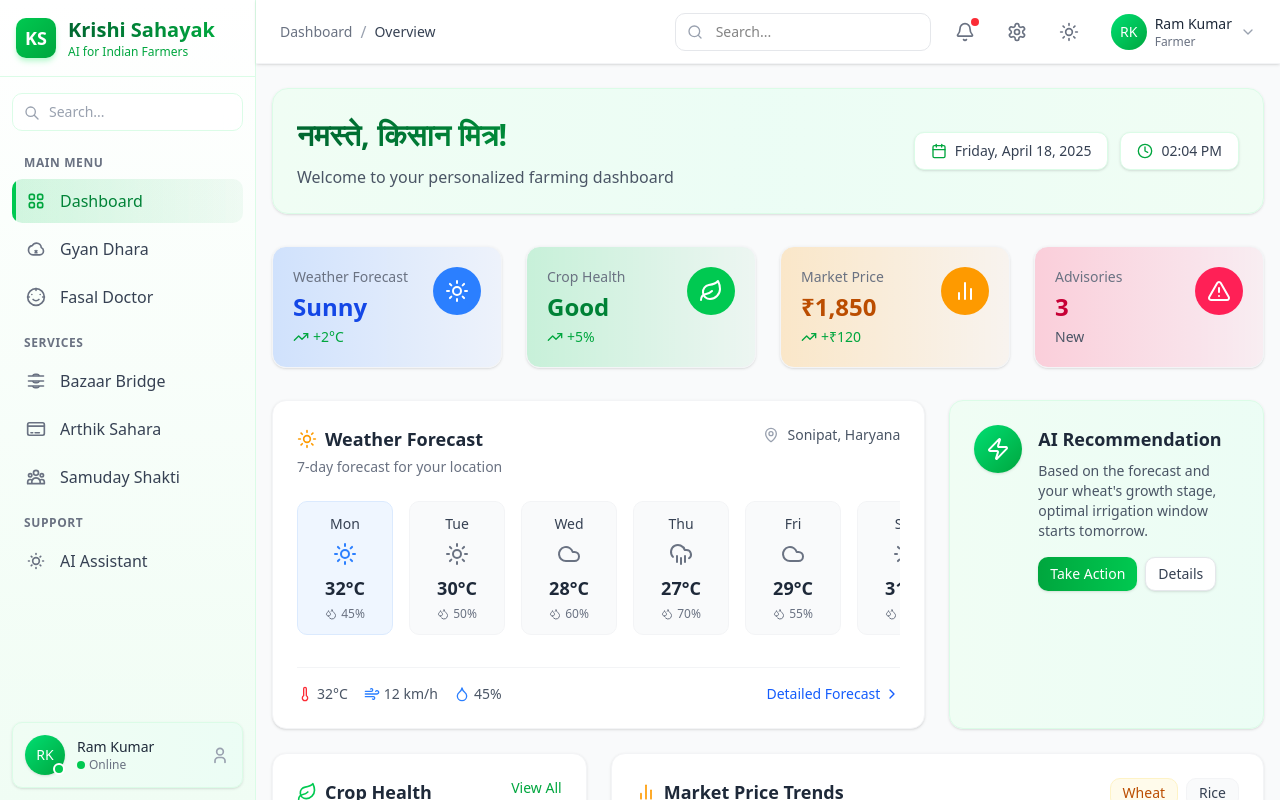
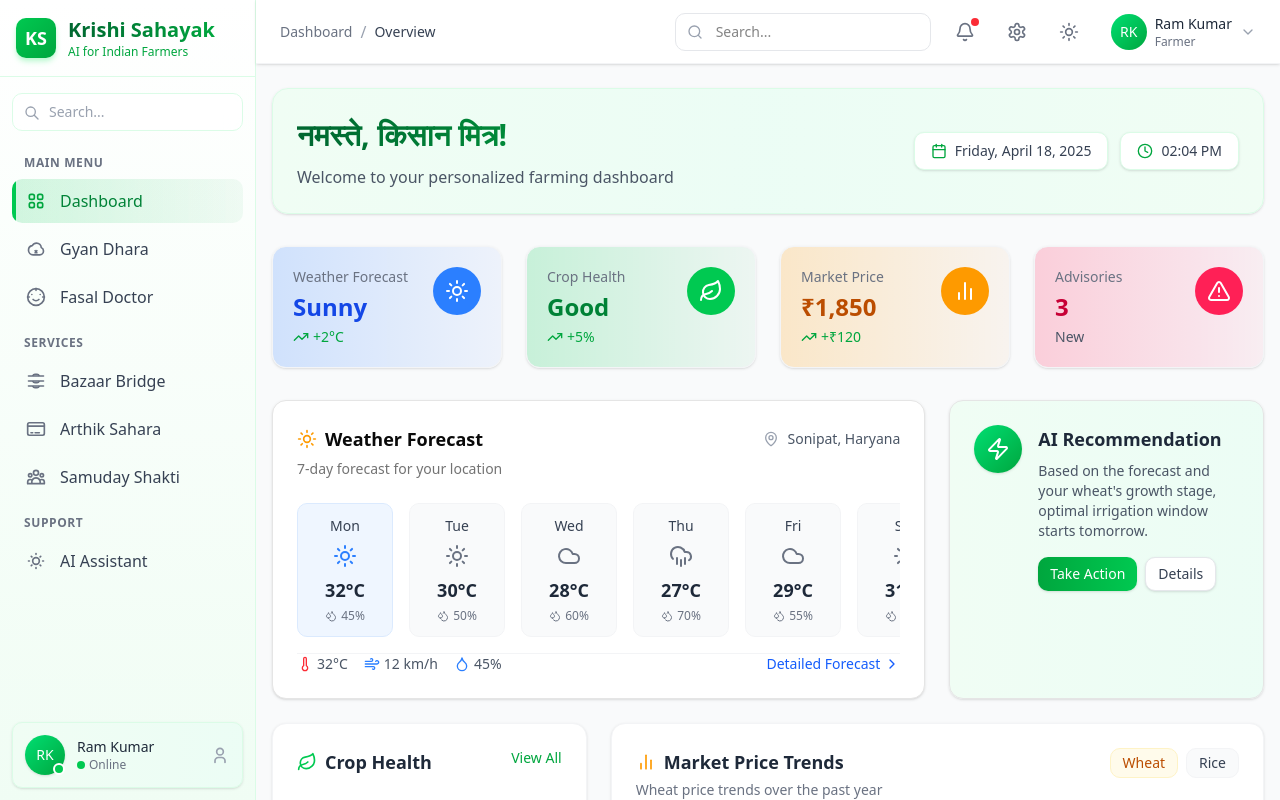
Before and after one commit to joyal-jij0/pragati, a Next.js app in the folder web/: page / in a window 1280 px wide. Built offline with nearby package versions, Linux system fonts and the light colour scheme.

Commit message:
fix: refactor Weather Forecast section to use Card component for improved layout and readability

```diff
--- a/web/src/app/page.tsx
+++ b/web/src/app/page.tsx
@@ -14,6 +14,7 @@ import {
 } from "lucide-react";
 import { motion } from "framer-motion";
 import { AreaChart, Area, XAxis, YAxis, CartesianGrid, Tooltip, ResponsiveContainer, BarChart, Bar, PieChart as RePieChart, Pie, Cell } from 'recharts';
+import { Card, CardContent, CardDescription, CardHeader, CardTitle } from "@/components/ui/card";
 
 // Weather forecast data
 const weatherData = [
@@ -326,35 +327,51 @@ export default function Home() {
               initial={{ opacity: 0, y: 20 }}
               animate={{ opacity: 1, y: 0 }}
               transition={{ duration: 0.3, delay: 0.1 }}
-              className="md:col-span-2 bg-white rounded-xl shadow-sm border border-gray-100 p-6 hover:shadow-md transition-all duration-200"
+              className="md:col-span-2 bg-white rounded-xl transition-all duration-200"
             >
-              <div className="flex justify-between items-start mb-6">
-                <div>
-                  <h3 className="text-lg font-semibold text-gray-800 flex items-center">
-                    <Sun className="w-5 h-5 mr-2 text-amber-500" />
+              <Card className="relative col-span-2">
+              <CardHeader>
+                <CardTitle className="text-lg font-semibold flex w-full justify-between items-center">
+                  <div className="flex items-center">
+                    <Sun className="size-5 mr-2 text-amber-500" />
                     Weather Forecast
-                  </h3>
-                  <p className="text-sm text-gray-500 mt-1">7-day forecast for your location</p>
                   </div>
                   <div className="flex items-center gap-2">
                     <MapPin className="w-4 h-4 text-gray-400" />
-                  <span className="text-sm font-medium text-gray-600">Sonipat, Haryana</span>
+                    <span className="text-sm font-medium text-gray-600">
+                      Sonipat, Haryana
+                    </span>
                   </div>
-              </div>
+                </CardTitle>
+                <CardDescription>
+                  <span>7-day forecast for your location</span>
+                </CardDescription>
+              </CardHeader>
 
+              <CardContent>
                 <div className="flex flex-nowrap overflow-x-auto pb-4 gap-4 scrollbar-hide">
                   {weatherData.map((item, index) => (
                     <div
                       key={index}
                       className={`flex-shrink-0 w-24 rounded-lg p-3 flex flex-col items-center ${
-                      index === 0 ? 'bg-blue-50 border border-blue-100' : 'bg-gray-50 border border-gray-100'
+                        index === 0
+                          ? 'bg-blue-50 border border-blue-100'
+                          : 'bg-gray-50 border border-gray-100'
                       }`}
                     >
-                    <p className="text-sm font-medium text-gray-700">{item.day}</p>
-                    <div className={`my-2 text-${index === 0 ? 'blue' : 'gray'}-500`}>
+                      <p className="text-sm font-medium text-gray-700">
+                        {item.day}
+                      </p>
+                      <div
+                        className={`my-2 text-${
+                          index === 0 ? 'blue' : 'gray'
+                        }-500`}
+                      >
                         {item.icon}
                       </div>
-                    <p className="text-lg font-bold text-gray-800">{item.temp}°C</p>
+                      <p className="text-lg font-bold text-gray-800">
+                        {item.temp}°C
+                      </p>
                       <div className="flex items-center mt-1 text-xs text-gray-500">
                         <Droplets className="w-3 h-3 mr-1" />
                         <span>{item.humidity}%</span>
@@ -363,7 +380,7 @@ export default function Home() {
                   ))}
                 </div>
 
-              <div className="mt-4 pt-4 border-t border-gray-100">
+                <div className="w-full bottom-0 border-t border-gray-100">
                 <div className="flex justify-between items-center">
                   <div className="flex items-center gap-4">
                     <div className="flex items-center gap-1 text-sm text-gray-600">
@@ -385,6 +402,8 @@ export default function Home() {
                   </button>
                 </div>
               </div>
+              </CardContent>
+            </Card>
             </motion.div>
 
             {/* AI Recommendation */}
@@ -392,7 +411,7 @@ export default function Home() {
               initial={{ opacity: 0, y: 20 }}
               animate={{ opacity: 1, y: 0 }}
               transition={{ duration: 0.3, delay: 0.2 }}
-              className="bg-gradient-to-r from-green-50 to-emerald-50 rounded-xl p-6 border border-green-100 shadow-sm hover:shadow-md transition-all duration-200"
+              className="bg-gradient-to-r from-green-50 to-emerald-50 rounded-xl p-6 border shadow-sm hover:shadow-md transition-all duration-200"
             >
               <div className="flex items-start gap-4">
                 <div className="w-12 h-12 rounded-full bg-gradient-to-br from-green-400 to-green-600 flex items-center justify-center text-white flex-shrink-0 shadow-sm">
```
Lines whose indentation alone changed are shown as unchanged.
